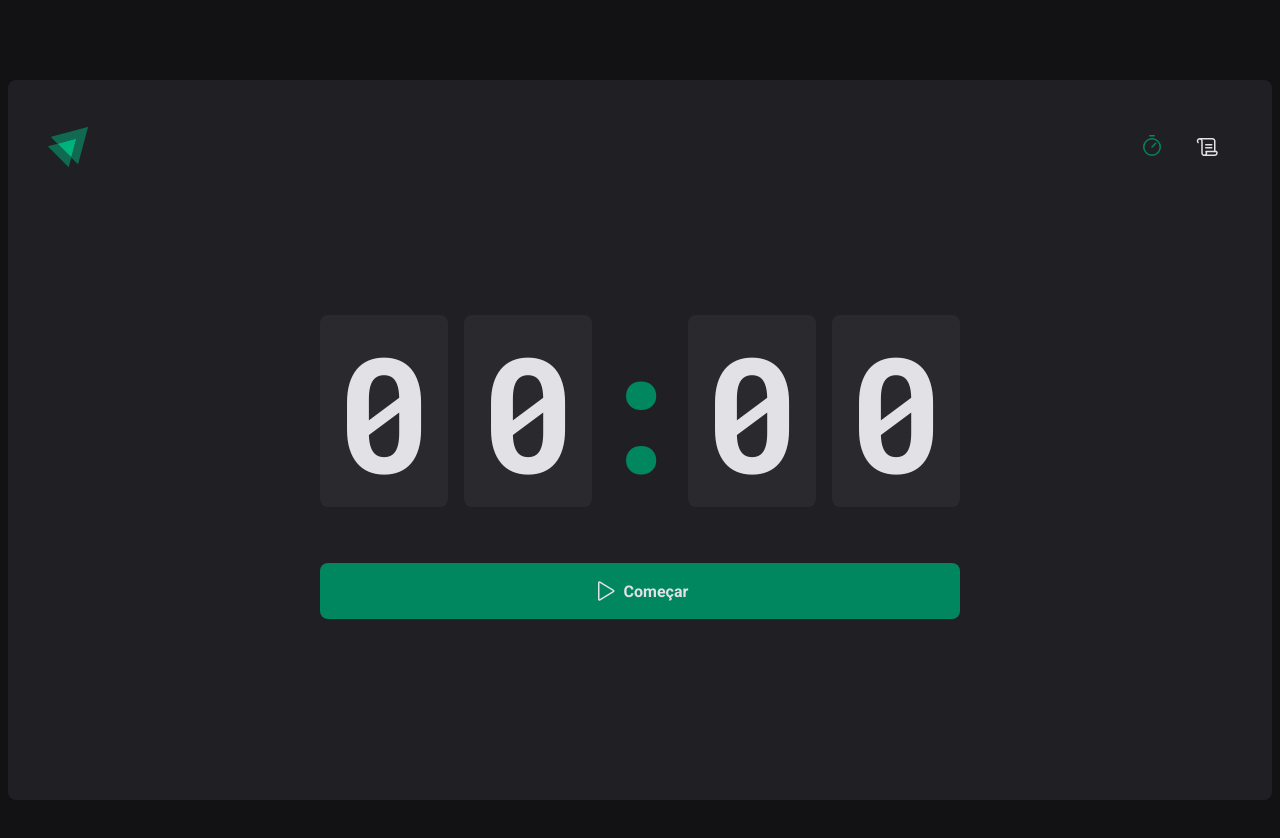
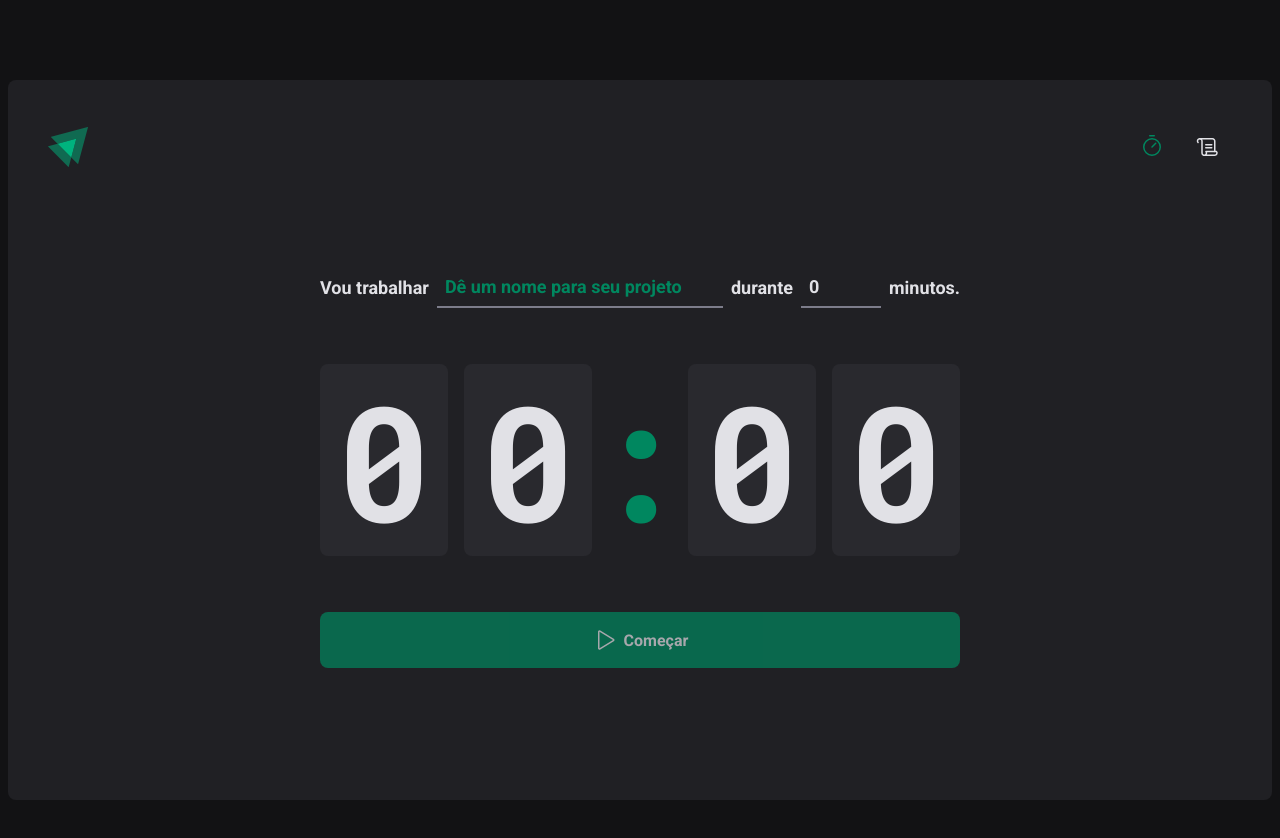
Before and after one commit to Renatonapoli/pomodoro-timer, a React (Vite) app: page / in a window 1280 px wide. Shown: the top 838 px of the page. Built offline with nearby package versions, Linux system fonts and the light colour scheme.

Commit message:
Feat: Contexto no formulario

```diff
--- a/src/pages/Home/components/CountDown/index.tsx
+++ b/src/pages/Home/components/CountDown/index.tsx
@@ -1,12 +1,16 @@
-import { useContext, useEffect, useState } from 'react'
+import { useContext, useEffect } from 'react'
 import { CountDownContainer, Separator } from './styles'
 import { differenceInSeconds } from 'date-fns'
 import { CyclesContext } from '../..'
 
 export function Countdown() {
-  const { activeCycle, activeCycleId, markCurrentCycleAsFinished } =
-    useContext(CyclesContext)
-  const [amountSecoundsPassed, SetAmountSecoundPassed] = useState(0)
+  const {
+    activeCycle,
+    activeCycleId,
+    markCurrentCycleAsFinished,
+    amountSecoundsPassed,
+    setSecoundsPassed,
+  } = useContext(CyclesContext)
 
   const totalSecounds = activeCycle ? activeCycle.minutesAmount * 60 : 0
 
@@ -22,10 +26,10 @@
 
         if (secondsDifference >= totalSecounds) {
           markCurrentCycleAsFinished()
-          SetAmountSecoundPassed(totalSecounds)
+          setSecoundsPassed(totalSecounds)
           clearInterval(interval)
         } else {
-          SetAmountSecoundPassed(secondsDifference)
+          setSecoundsPassed(secondsDifference)
         }
       }, 1000)
     }
@@ -33,7 +37,13 @@
     return () => {
       clearInterval(interval)
     }
-  }, [activeCycle, totalSecounds, activeCycleId, markCurrentCycleAsFinished])
+  }, [
+    activeCycle,
+    totalSecounds,
+    activeCycleId,
+    markCurrentCycleAsFinished,
+    setSecoundsPassed,
+  ])
 
   const currentSeconds = activeCycle ? totalSecounds - amountSecoundsPassed : 0
 
--- a/src/pages/Home/components/NewCicleForm/index.tsx
+++ b/src/pages/Home/components/NewCicleForm/index.tsx
@@ -1,24 +1,11 @@
-import { useForm } from 'react-hook-form'
-import * as zod from 'zod'
-
-const newCycleFormValidationSchema = zod.object({
-  task: zod.string().min(1, 'Informe a tarefa'),
-  minutesAmount: zod
-    .number()
-    .min(1, 'O ciclo precisa ser de no mínimo 5 minutos')
-    .max(60, 'O ciclo precisa ser de no mínimo 60 minutos'),
-})
-
-type NewCycleFormData = zod.infer<typeof newCycleFormValidationSchema>
+import { useContext } from 'react'
+import { CyclesContext } from '../..'
+import { useFormContext } from 'react-hook-form'
+import { FormContainer, TextInput, MinutesAmountInput } from './styles'
 
 export function NewCycleForm() {
-  const { register, handleSubmit, watch, reset } = useForm<NewCycleFormData>({
-    resolver: zodResolver(newCycleFormValidationSchema),
-    defaultValues: {
-      task: '',
-      minutesAmount: 0,
-    },
-  })
+  const { activeCycle } = useContext(CyclesContext)
+  const { register } = useFormContext()
 
   return (
     <FormContainer>
--- a/src/pages/Home/index.tsx
+++ b/src/pages/Home/index.tsx
@@ -1,9 +1,8 @@
 import { HandPalm, Play } from 'phosphor-react'
-import { useForm } from 'react-hook-form'
+import { FormProvider, useForm } from 'react-hook-form'
 import { zodResolver } from '@hookform/resolvers/zod'
 import * as zod from 'zod'
-import { createContext, useEffect, useState } from 'react'
-import { differenceInSeconds } from 'date-fns'
+import { createContext, useState } from 'react'
 
 import {
   HomeContainer,
@@ -25,17 +24,43 @@
 interface CyclesContextType {
   activeCycle: Cycle | undefined
   activeCycleId: string | null
+  amountSecoundsPassed: number
   markCurrentCycleAsFinished: () => void
+  setSecoundsPassed: (seconds: number) => void
 }
 
 export const CyclesContext = createContext({} as CyclesContextType)
 
+const newCycleFormValidationSchema = zod.object({
+  task: zod.string().min(1, 'Informe a tarefa'),
+  minutesAmount: zod
+    .number()
+    .min(1, 'O ciclo precisa ser de no mínimo 5 minutos')
+    .max(60, 'O ciclo precisa ser de no mínimo 60 minutos'),
+})
+
+type NewCycleFormData = zod.infer<typeof newCycleFormValidationSchema>
+
 export function Home() {
   const [cycles, setCycles] = useState<Cycle[]>([])
   const [activeCycleId, setActiveCycleId] = useState<string | null>(null)
+  const [amountSecoundsPassed, setAmountSecondsPassed] = useState(0)
+
+  const newCycleForm = useForm<NewCycleFormData>({
+    resolver: zodResolver(newCycleFormValidationSchema),
+    defaultValues: {
+      task: '',
+      minutesAmount: 0,
+    },
+  })
+
+  const { handleSubmit, watch, reset } = newCycleForm
 
   const activeCycle = cycles.find((cycle) => cycle.id === activeCycleId)
 
+  function setSecoundsPassed(seconds: number) {
+    setAmountSecondsPassed(seconds)
+  }
   function markCurrentCycleAsFinished() {
     setCycles((state) =>
       state.map((cycle) => {
@@ -48,22 +73,22 @@
     )
   }
 
-  // function handleCreateNewCycle(data: NewCycleFormData) {
-  //   const id = String(new Date().getTime())
+  function handleCreateNewCycle(data: NewCycleFormData) {
+    const id = String(new Date().getTime())
 
-  //   const newCycle: Cycle = {
-  //     id,
-  //     task: data.task,
-  //     minutesAmount: data.minutesAmount,
-  //     startDate: new Date(),
-  //   }
+    const newCycle: Cycle = {
+      id,
+      task: data.task,
+      minutesAmount: data.minutesAmount,
+      startDate: new Date(),
+    }
 
-  //   setCycles((state) => [...state, newCycle])
-  //   setActiveCycleId(id)
-  //   SetAmountSecoundPassed(0)
+    setCycles((state) => [...state, newCycle])
+    setActiveCycleId(id)
+    setAmountSecondsPassed(0)
 
-  //   reset()
-  // }
+    reset()
+  }
 
   function handleInterrupCycle() {
     setCycles((state) =>
@@ -78,16 +103,24 @@
     setActiveCycleId(null)
   }
 
-  // const task = watch('task')
-  // const isSubmitDisabled = !task
+  const task = watch('task')
+  const isSubmitDisabled = !task
 
   return (
     <HomeContainer>
-      <form /* onSubmit={handleSubmit(handleCreateNewCycle)} */ action="">
+      <form onSubmit={handleSubmit(handleCreateNewCycle)} action="">
         <CyclesContext.Provider
-          value={{ activeCycle, activeCycleId, markCurrentCycleAsFinished }}
+          value={{
+            activeCycle,
+            activeCycleId,
+            markCurrentCycleAsFinished,
+            amountSecoundsPassed,
+            setSecoundsPassed,
+          }}
         >
-          {/* <NewCycleForm /> */}
+          <FormProvider {...newCycleForm}>
+            <NewCycleForm />
+          </FormProvider>
           <Countdown />
         </CyclesContext.Provider>
 
@@ -97,7 +130,7 @@
             Interromper
           </StopCountdownButton>
         ) : (
-          <StartCountdownButton /* disabled={isSubmitDisabled} */ type="submit">
+          <StartCountdownButton disabled={isSubmitDisabled} type="submit">
             <Play size={24} />
             Começar
           </StartCountdownButton>
```
